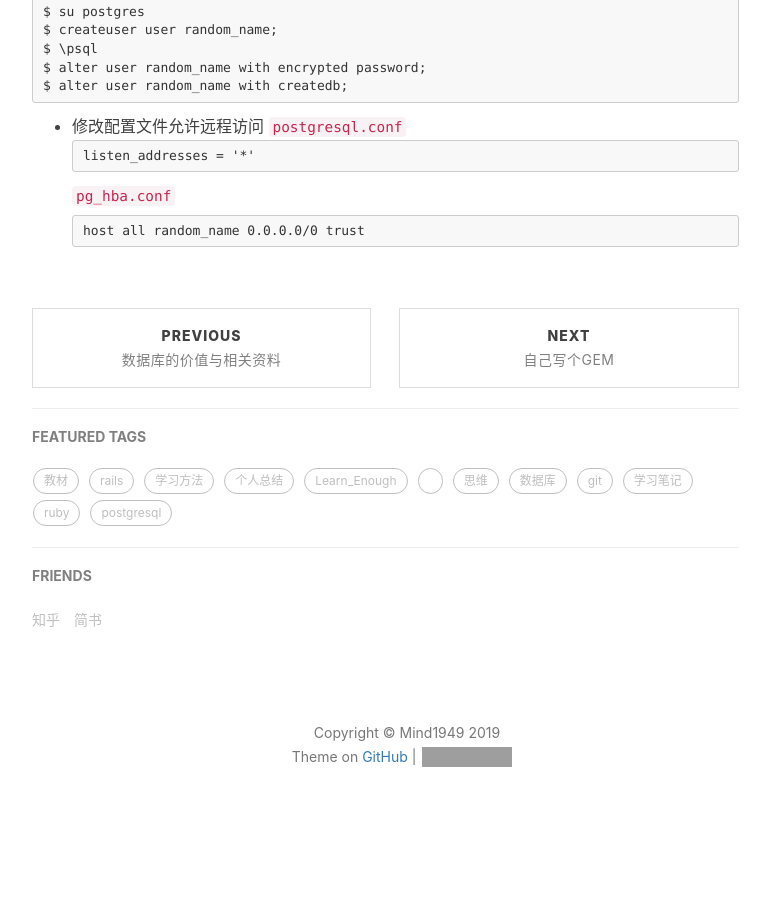
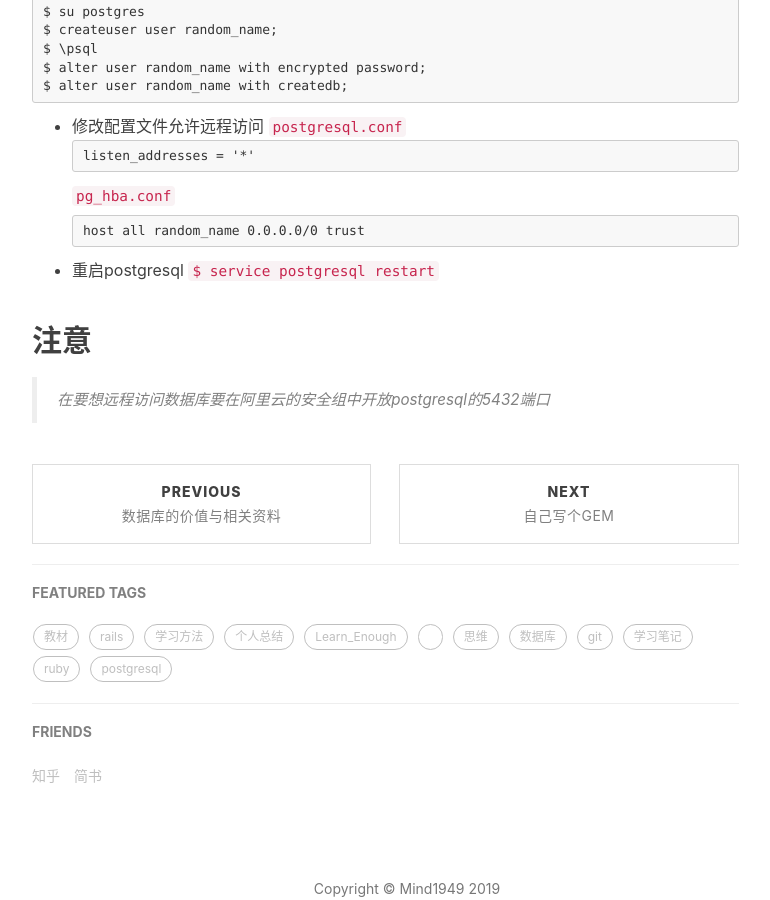
Before and after one commit to SCH94/mind1949.github.io, a Jekyll site: the page built from _posts/19-01-30-如何搭建postgresql服务器.md, in a window 1280 px wide and 900 px high, scrolled down 874 px. Shown: the whole window, without its empty margins (233-1003 px from the left). Built offline with Jekyll 4.4.1, drawn with Linux system fonts in a browser that asks for light colours; nearby versions of some CDN libraries; comment, search, counter and statistics services are not loaded; before the commit the page ends 1735 px from its top, so only the background shows below that; grey boxes are pictures that could not be loaded.

Commit message:
Update 19-01-30-如何搭建postgresql服务器.md

````diff
--- a/_posts/19-01-30-如何搭建postgresql服务器.md
+++ b/_posts/19-01-30-如何搭建postgresql服务器.md
@@ -35,3 +35,9 @@ listen_addresses = '*'
 ```
 host all random_name 0.0.0.0/0 trust
 ```
+
+* 重启postgresql
+`$ service postgresql restart`
+
+## 注意
+> 在要想远程访问数据库要在阿里云的安全组中开放postgresql的5432端口
````
